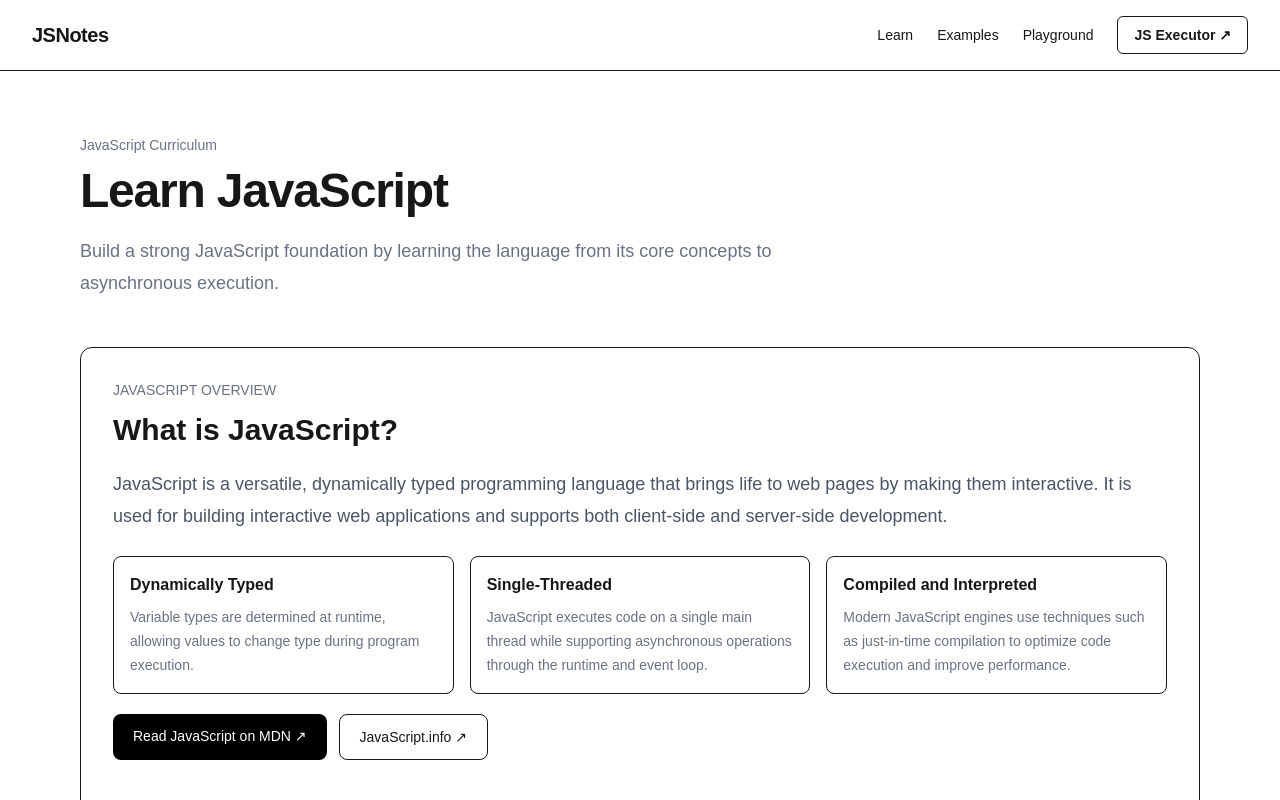
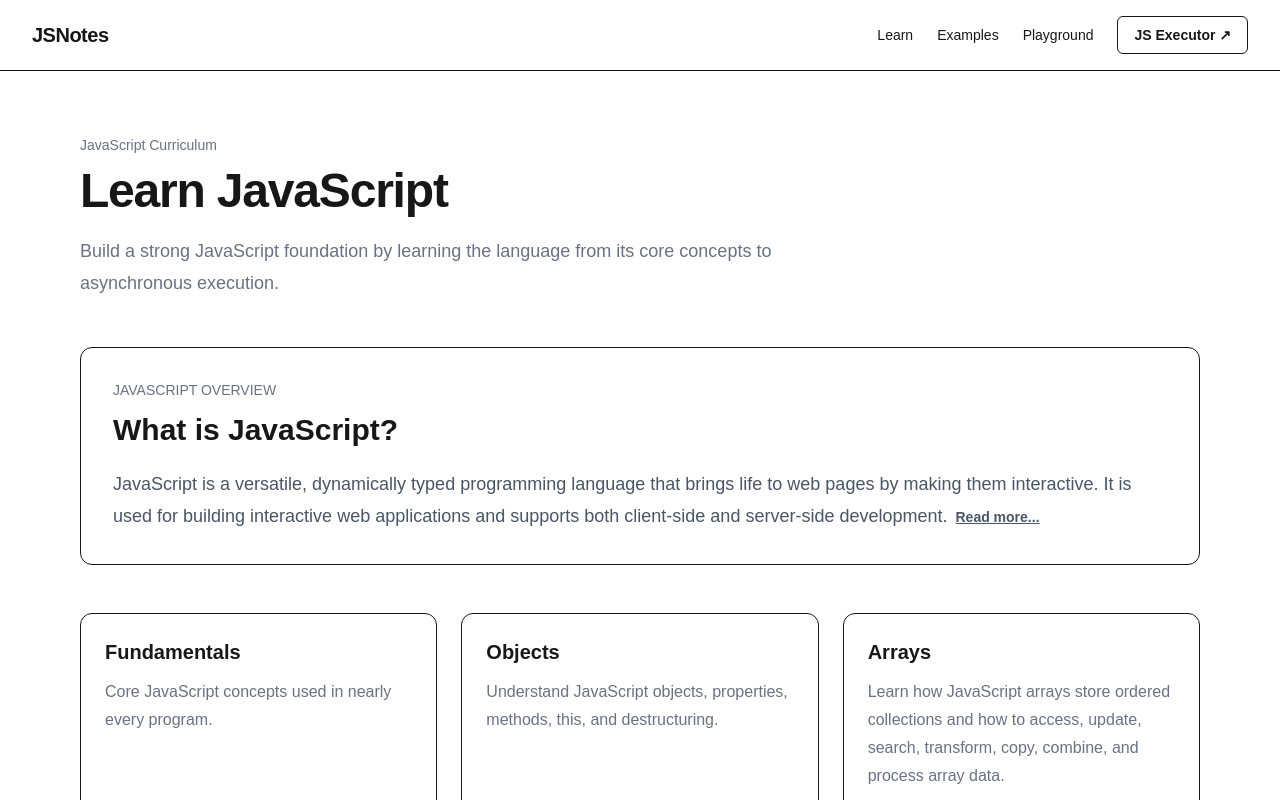
Before and after one commit to anishthakur435/JsNotes, a Next.js app: page /learn in a window 1280 px wide. Shown: the top 800 px of the page. Built offline with nearby package versions, Linux system fonts and the light colour scheme.

Commit message:
change definition structure

```diff
--- a/src/app/learn/page.jsx
+++ b/src/app/learn/page.jsx
@@ -34,57 +34,15 @@ export default function LearnPage() {
             that brings life to web pages by making them interactive. It is used
             for building interactive web applications and supports both
             client-side and server-side development.
-          </p>
-
-          <div className="mt-6 grid gap-4 md:grid-cols-3">
-            <div className="rounded-lg border p-4">
-              <h3 className="font-semibold">Dynamically Typed</h3>
-
-              <p className="mt-2 text-sm leading-6 text-gray-500">
-                Variable types are determined at runtime, allowing values to
-                change type during program execution.
-              </p>
-            </div>
-
-            <div className="rounded-lg border p-4">
-              <h3 className="font-semibold">Single-Threaded</h3>
-
-              <p className="mt-2 text-sm leading-6 text-gray-500">
-                JavaScript executes code on a single main thread while
-                supporting asynchronous operations through the runtime and event
-                loop.
-              </p>
-            </div>
-
-            <div className="rounded-lg border p-4">
-              <h3 className="font-semibold">Compiled and Interpreted</h3>
-
-              <p className="mt-2 text-sm leading-6 text-gray-500">
-                Modern JavaScript engines use techniques such as just-in-time
-                compilation to optimize code execution and improve performance.
-              </p>
-            </div>
-          </div>
-
-          <div className="py-5 flex flex-wrap gap-3">
             <Link
               href="https://developer.mozilla.org/en-US/docs/Web/JavaScript"
               target="_blank"
               rel="noopener noreferrer"
-              className="inline-block rounded-lg bg-black px-5 py-3 text-sm font-medium text-white transition hover:opacity-90"
+              className="px-2 text-sm font-extrabold underline"
             >
-              Read JavaScript on MDN ↗
+              Read more...
             </Link>
-
-            <Link
-              href="https://javascript.info/"
-              target="_blank"
-              rel="noopener noreferrer"
-              className="inline-block rounded-lg border px-5 py-3 text-sm font-medium transition hover:bg-gray-100"
-            >
-              JavaScript.info ↗
-            </Link>
-          </div>
+          </p>
         </div>
       </section>
 
```
